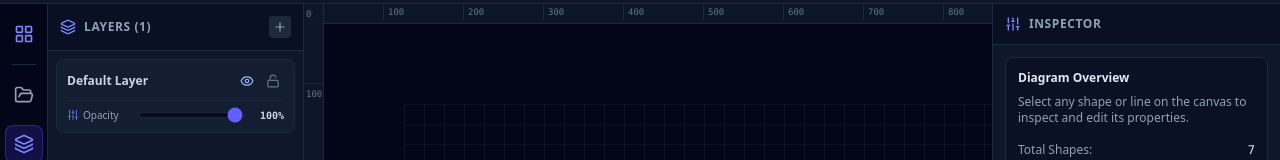
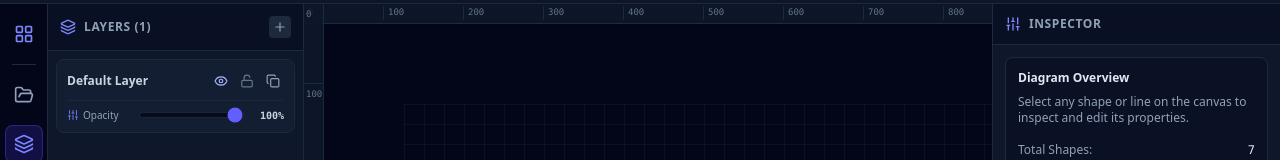
Before and after one commit to pro-san/workflow, a React (Vite) app: page / in a window 1280 px wide. Both pictures are taken after a click on the button 23 px from the left and 300 px from the top of the page. Shown: the part 156-316 px from the top of the page. Built offline with nearby package versions, Linux system fonts and the light colour scheme.

Commit message:
feat: add layer duplication support
Implement functionality to duplicate layers, including all associated nodes and connectors, to streamline workflow management.

```diff
--- a/src/App.tsx
+++ b/src/App.tsx
@@ -2,6 +2,7 @@ import React, { useState, useEffect, useCallback } from 'react';
 import {
   ActiveTool,
   AutoLayoutAlgorithm,
+  CanvasConnector,
   CanvasLayer,
   CanvasNode,
   DiagramProject,
@@ -181,6 +182,64 @@ export default function App() {
     }));
     setSelectedNodeIds([]);
     setSelectedConnectorIds([]);
+    recordHistory();
+  };
+
+  // Handle Duplicate Layer
+  const handleDuplicateLayer = (targetLayerId: string) => {
+    const targetLayer = project.layers.find((l) => l.id === targetLayerId);
+    if (!targetLayer) return;
+
+    const newLayerId = `layer_${Date.now()}`;
+    const newLayer: CanvasLayer = {
+      ...targetLayer,
+      id: newLayerId,
+      name: `${targetLayer.name} (Copy)`,
+    };
+
+    // Find all nodes associated with this layer and duplicate them
+    const nodesOnLayer = project.nodes.filter((n) => n.layerId === targetLayerId);
+    const nodeIdMap = new Map<string, string>();
+
+    const duplicatedNodes: CanvasNode[] = nodesOnLayer.map((node, index) => {
+      const newNodeId = `node_${Date.now()}_${index}_${Math.random().toString(36).substring(2, 6)}`;
+      nodeIdMap.set(node.id, newNodeId);
+      return {
+        ...node,
+        id: newNodeId,
+        layerId: newLayerId,
+        x: node.x + 30,
+        y: node.y + 30,
+        label: node.label ? `${node.label} (Copy)` : node.label,
+      };
+    });
+
+    // Duplicate any connectors between nodes on this layer
+    const duplicatedConnectors: CanvasConnector[] = [];
+    project.connectors.forEach((conn) => {
+      const newFrom = nodeIdMap.get(conn.fromNodeId);
+      const newTo = nodeIdMap.get(conn.toNodeId);
+      if (newFrom && newTo) {
+        duplicatedConnectors.push({
+          ...conn,
+          id: `conn_${Date.now()}_${Math.random().toString(36).substring(2, 6)}`,
+          fromNodeId: newFrom,
+          toNodeId: newTo,
+        });
+      }
+    });
+
+    setProject((prev) => ({
+      ...prev,
+      layers: [...prev.layers, newLayer],
+      nodes: [...prev.nodes, ...duplicatedNodes],
+      connectors: [...prev.connectors, ...duplicatedConnectors],
+    }));
+
+    setActiveLayerId(newLayerId);
+    if (duplicatedNodes.length > 0) {
+      setSelectedNodeIds(duplicatedNodes.map((n) => n.id));
+    }
     recordHistory();
   };
 
@@ -379,6 +438,7 @@ export default function App() {
                   layers: prev.layers.map((l) => (l.id === id ? { ...l, opacity } : l)),
                 }));
               }}
+              onDuplicateLayer={handleDuplicateLayer}
               onDeleteLayer={(id) => {
                 setProject((prev) => ({
                   ...prev,
--- a/src/components/sidebar/LayerManager.tsx
+++ b/src/components/sidebar/LayerManager.tsx
@@ -1,5 +1,5 @@
 import React from 'react';
-import { Eye, EyeOff, Lock, Unlock, Plus, Trash2, Layers, Sliders } from 'lucide-react';
+import { Eye, EyeOff, Lock, Unlock, Plus, Trash2, Layers, Sliders, Copy } from 'lucide-react';
 import { CanvasLayer } from '../../types/workflow';
 
 interface LayerManagerProps {
@@ -10,6 +10,7 @@ interface LayerManagerProps {
   onToggleVisibility: (id: string) => void;
   onToggleLock: (id: string) => void;
   onUpdateOpacity: (id: string, opacity: number) => void;
+  onDuplicateLayer: (id: string) => void;
   onDeleteLayer: (id: string) => void;
 }
 
@@ -21,6 +22,7 @@ export const LayerManager: React.FC<LayerManagerProps> = ({
   onToggleVisibility,
   onToggleLock,
   onUpdateOpacity,
+  onDuplicateLayer,
   onDeleteLayer,
 }) => {
   return (
@@ -90,6 +92,13 @@ export const LayerManager: React.FC<LayerManagerProps> = ({
                       <Unlock className="w-3.5 h-3.5 text-slate-500" />
                     )}
                   </button>
+                  <button
+                    onClick={() => onDuplicateLayer(layer.id)}
+                    className="p-1 hover:text-indigo-300 text-slate-400 transition-colors"
+                    title="Duplicate Layer and Shapes"
+                  >
+                    <Copy className="w-3.5 h-3.5" />
+                  </button>
                   {layers.length > 1 && (
                     <button
                       onClick={() => onDeleteLayer(layer.id)}
```
